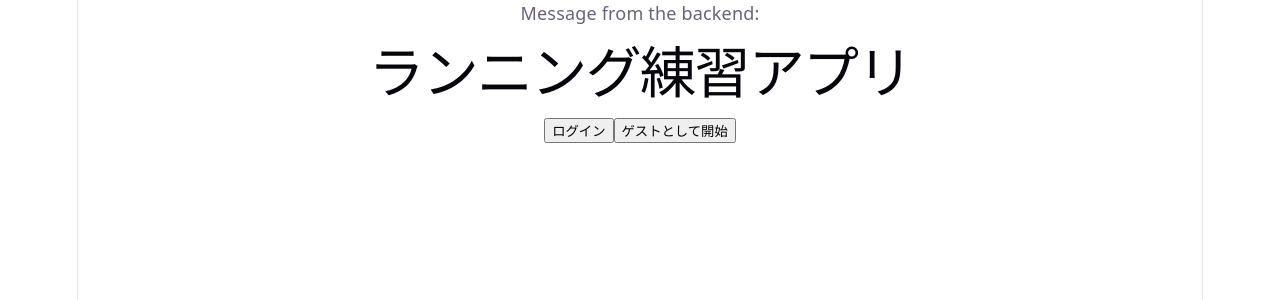
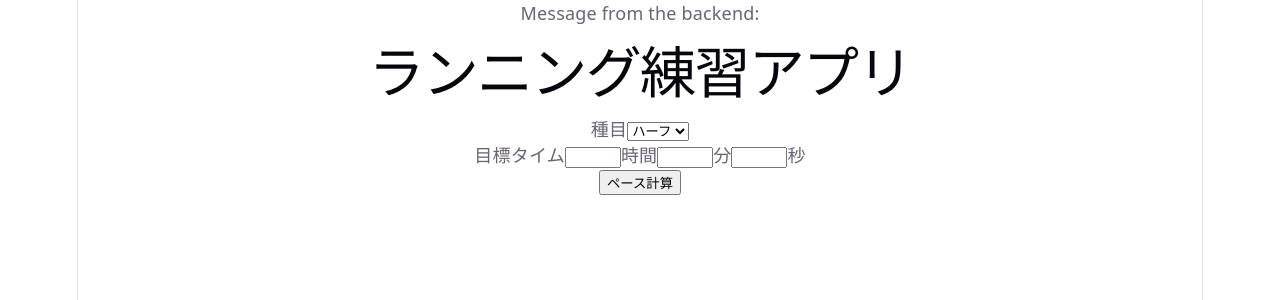
Before and after one commit to TY-HirokiNakano/dig-imr-10-fullstack, a React (Vite) app in the folder front/: page / in a window 1280 px wide. Shown: the top 300 px of the page. Built offline with nearby package versions, Linux system fonts and the light colour scheme; no server answers.

Commit message:
APIでのデータ取得苦戦中

```diff
--- a/front/src/App.jsx
+++ b/front/src/App.jsx
@@ -3,20 +3,60 @@ import { useEffect, useState } from "react";
 
 function App() {
   const [message, setMessage] = useState();
+  const [isSubmit, setIsSubmit] = useState(false);
+  const [jogPace, setjogPace] = useState("");
 
   useEffect(() => {
-    fetch("/api")
-      .then((res) => res.text())
-      .then((data) => setMessage(data));
+    // fetch("/api")
+    fetch("/api/paces")
+      // .then((res) => res.text())
+      .then((res) => res.json())
+      .then((data) => setMessage(JSON.stringify(data)));
+    // .then((data) => setMessage(data));
   }, []);
-
+  const handleIsSubmit = async () => {
+    const res = await fetch("/api/paces");
+    const data = await res.json();
+    setjogPace(data.e_pace_lower);
+    setIsSubmit(true);
+  };
   return (
     <>
       <div className="App">Message from the backend: {message}</div>
       <div>
         <h1>ランニング練習アプリ</h1>
-        <button>ログイン</button>
-        <button>ゲストとして開始</button>
+        {/* <button>ログイン</button> */}
+        {/* <button>ゲストとして開始</button> */}
+        <div>
+          <label>種目</label>
+          <select>
+            <option value="half">ハーフ</option>
+            <option value="full">フル</option>
+          </select>
+        </div>
+        {/* <div>
+          <label>自己ベスト</label>
+          <input />
+        </div> */}
+        <div>
+          <label>目標タイム</label>
+          <input type="number" min="0" max="10" />
+          <label>時間</label>
+          <input type="number" min="0" max="59" />
+          <label>分</label>
+          <input type="number" min="0" max="59" />
+          <label>秒</label>
+        </div>
+        <button onClick={handleIsSubmit}>ペース計算</button>
+        {isSubmit ? (
+          <>
+            <p>ジョギングでの推奨ペース</p>
+            <label>1kmあたり</label>
+            <span>{jogPace}</span>
+          </>
+        ) : (
+          <></>
+        )}
       </div>
     </>
   );
```
Also changed, not shown: front/src/components/CalculateJogPace.jsx (added), 2 other files (tests, documents, lock files or other folders).
